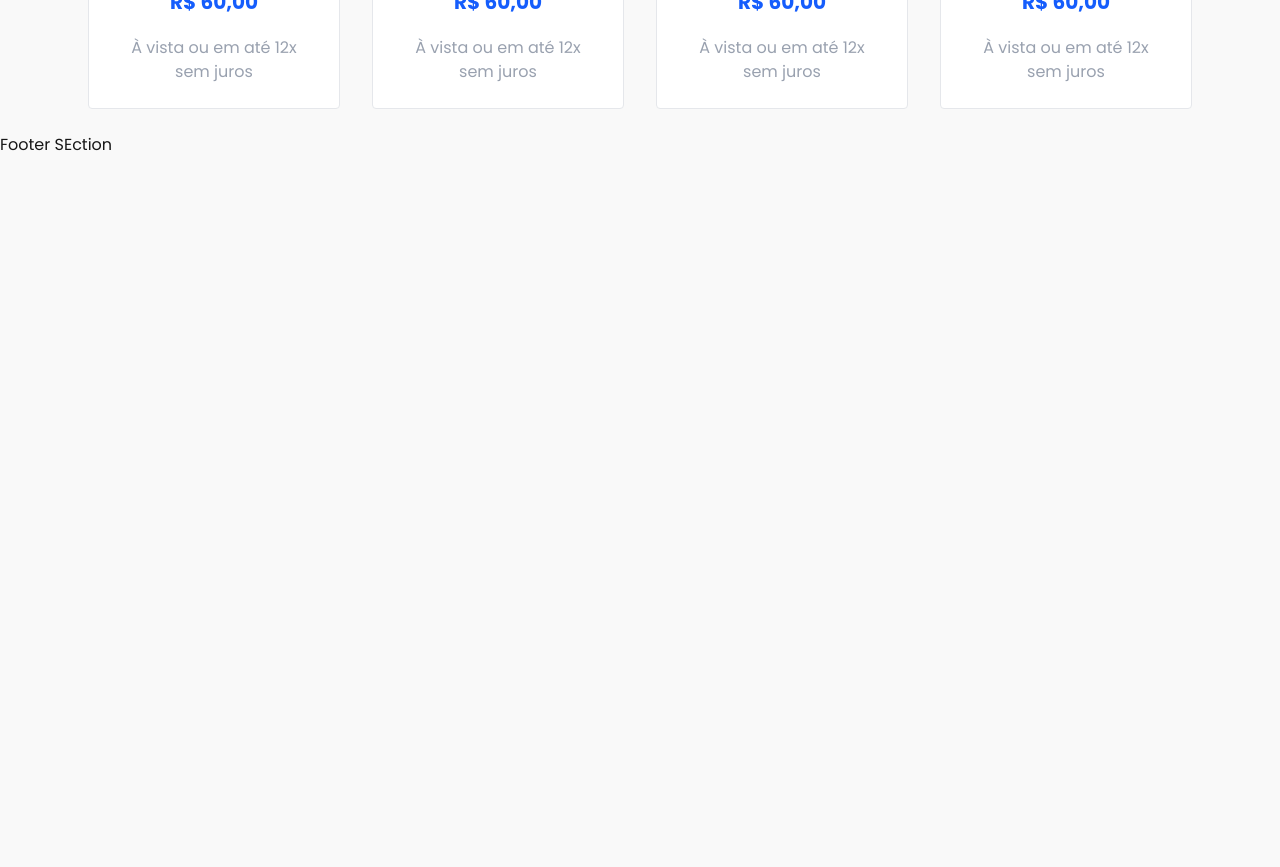
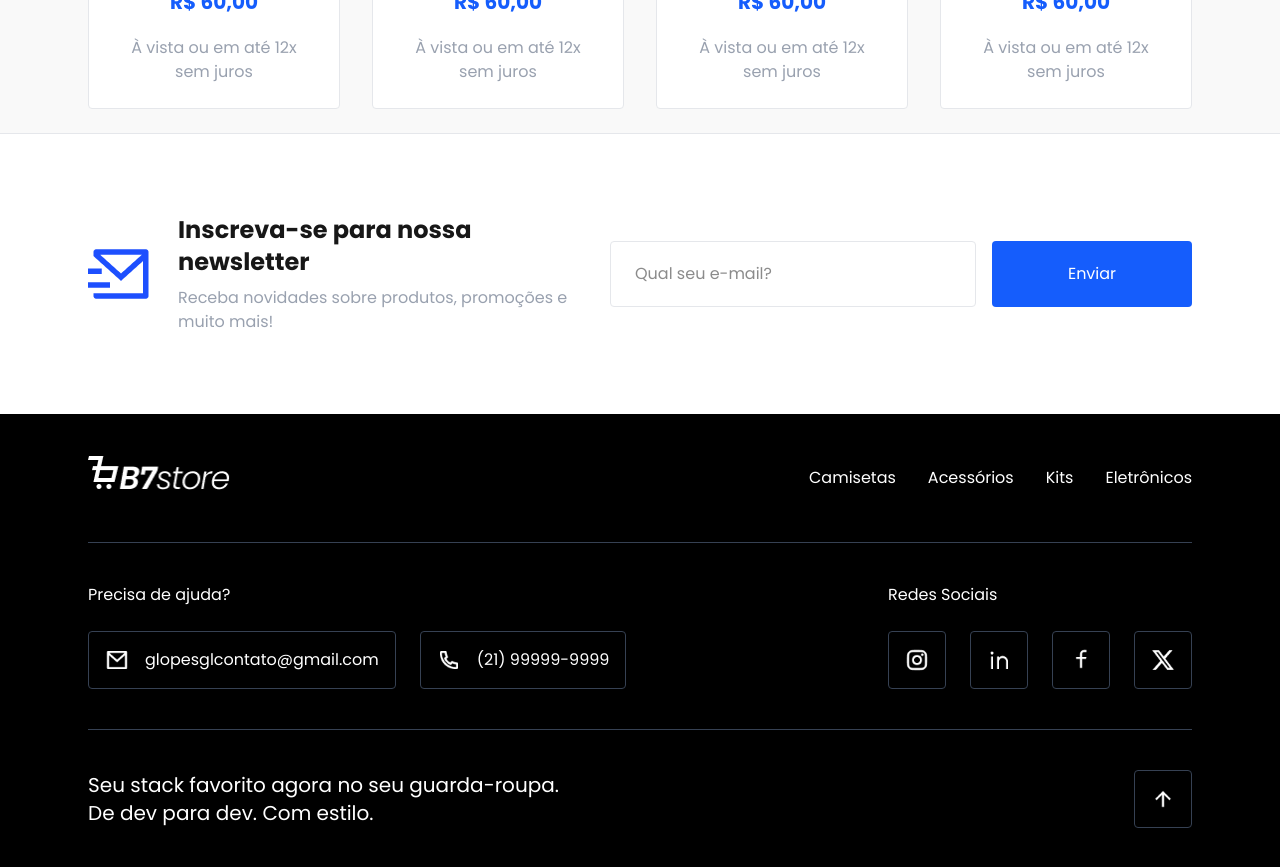
Before and after one commit to Nixwzy/b7store, a Next.js app: page / in a window 1280 px wide. Shown: the part 1860-2727 px from the top of the page. Before the commit the page ends 2017 px from the top, so only its background shows below. Built offline with nearby package versions, Linux system fonts and the light colour scheme.

Commit message:
feat(footer): implement Footer component with newsletter and social links

```diff
--- a/src/components/layout/footer-button.tsx
+++ b/src/components/layout/footer-button.tsx
@@ -0,0 +1,20 @@
+import Image from 'next/image';
+import Link from 'next/link';
+
+type Props = {
+  href: string;
+  icon: string;
+  label?: string;
+};
+
+export const FooterButton = ({ href, icon, label }: Props) => {
+  return (
+    <Link
+      href={href}
+      className="flex items-center gap-4 border border-gray-700 rounded-sm p-4 hover:bg-gray-900"
+    >
+      <Image src={icon} alt="" width={24} height={24} />
+      {label && <span className="flex-1">{label}</span>}
+    </Link>
+  );
+};
--- a/src/components/layout/footer.tsx
+++ b/src/components/layout/footer.tsx
@@ -1,5 +1,106 @@
+import Image from 'next/image';
+import Link from 'next/link';
+import { FooterButton } from './footer-button';
+import { data } from '@/data';
+
 export const Footer = () => {
-    return (
-        <div className="">Footer SEction</div>
-    )
-}
+  return (
+    <footer>
+      <div className="bg-white border-t border-gray-200 px-6 py-14">
+        <div className="w-full max-w-6xl mx-auto p-6 flex flex-col md:flex-row items-center gap-6">
+          <Image
+            src="/assets/ui/mail-send-line.png"
+            alt=""
+            width={68}
+            height={68}
+          />
+          <div className="text-center md:text-left">
+            <h3 className="font-bold text-2xl mb-6 md:mb-2">
+              Inscreva-se para nossa newsletter
+            </h3>
+            <p className="text-gray-400">
+                Receba novidades sobre produtos, promoções e muito mais!
+            </p>
+          </div>
+          <form
+            method="POST"
+            className="w-full flex-1 flex flex-col gap-4 md:flex-row"
+          >
+            <input
+              type="text"
+              className="flex-1 border border-gray-200 rounded-sm px-6 py-5 outline-0"
+              placeholder="Qual seu e-mail?"
+            />
+            <input
+              type="submit"
+              value="Enviar"
+              className="w-full md:w-50 px-6 py-5 bg-blue-600 text-white border-0 rounded-sm cursor-pointer hover:bg-blue-700"
+            />
+          </form>
+        </div>
+      </div>
+      <div className="bg-black text-white">
+        <div className="w-full max-w-6xl mx-auto px-6">
+          <div className="flex flex-col md:flex-row justify-between items-center gap-6 py-16 md:py-10 border-b border-gray-700">
+            <Link href="/">
+              <Image
+                src="/assets/ui/logo-white.png"
+                alt="B7Store"
+                width={143}
+                height={48}
+              />
+            </Link>
+            <ul className="flex flex-col md:flex-row gap-8 items-center">
+              {data.menu.map((item) => (
+                <li key={item.label}>
+                  <Link href={item.href}>{item.label}</Link>
+                </li>
+              ))}
+            </ul>
+          </div>
+          <div className="flex flex-col md:flex-row gap-6 py-16 md:py-10 border-b border-gray-700">
+            <div className="flex-1">
+              <h4 className="mb-6 text-center md:text-left">
+                Precisa de ajuda?
+              </h4>
+              <div className="flex flex-col md:flex-row gap-6">
+                <FooterButton
+                  href="mailto:suporte@b7web.com.br"
+                  icon="/assets/ui/mail-line.png"
+                  label="glopesglcontato@gmail.com"
+                />
+                <FooterButton
+                  href=""
+                  icon="/assets/ui/phone-line.png"
+                  label="(21) 99999-9999"
+                />
+              </div>
+            </div>
+            <div>
+              <h4 className="mb-6 text-center md:text-left">Redes Sociais</h4>
+              <div className="flex flex-row justify-between gap-6">
+                {data.socialLinks.map((social) => (
+                  <FooterButton
+                    key={social.icon}
+                    href={social.href}
+                    icon={social.icon}
+                  />
+                ))}
+              </div>
+            </div>
+          </div>
+          <div className="flex flex-col md:flex-row gap-14 justify-between items-center py-16 md:py-10">
+            <div className="text-xl text-center md:text-left">
+              Seu stack favorito agora no seu guarda-roupa.
+              <br />
+              De dev para dev. Com estilo.
+            </div>
+            <div className="flex justify-center">
+              <FooterButton href="/" icon="/assets/ui/arrow-up-line.png" />
+            </div>
+          </div>
+        </div>
+      </div>
+    </footer>
+  );
+};
--- a/src/data.ts
+++ b/src/data.ts
@@ -1,4 +1,3 @@
-
 export const data = {
   // HARDCODED DATA (will be replaced by API in the future) ----------------------
   banners: [
@@ -12,37 +11,32 @@
       id: 1,
       label: 'Camisa PHP',
       image: '/assets/products/camiseta-php.png',
-      price: 60.00,
+      price: 60.0,
       liked: false,
     },
-      {
+    {
       id: 2,
       label: 'Camisa Laravel',
       image: '/assets/products/camiseta-laravel-branca.png',
-      price: 60.00,
+      price: 60.0,
       liked: false,
     },
-      {
+    {
       id: 3,
       label: 'Camisa NodeJS',
       image: '/assets/products/camiseta-node.png',
-      price: 60.00,
+      price: 60.0,
       liked: false,
     },
-      {
+    {
       id: 4,
       label: 'Camisa React',
       image: '/assets/products/camiseta-react-azul.png',
-      price: 60.00,
+      price: 60.0,
       liked: false,
     },
   ],
   // HARDCODED DATA ---------------------------------------------------------
-
-
-
-
-
 
   // STATIC INFO ----------------------------------------------------------------------
   benefits: [
@@ -68,7 +62,23 @@
     { label: 'Kits', href: 'categories/kits' },
     { label: 'Eletrônicos', href: 'categories/eletronicos' },
   ],
+  socialLinks: [
+    {
+      href: 'https://www.instagram.com/broxadasinistra/?hl=pt-br',
+      icon: '/assets/ui/instagram-line.png',
+    },
+    {
+      href: 'https://github.com/Nixwzy/b7store',
+      icon: '/assets/ui/linkedin-line.png',
+    },
+    {
+      href: 'https://github.com/Nixwzy/b7store',
+      icon: '/assets/ui/facebook-line.png',
+    },
+    {
+      href: 'https://github.com/Nixwzy/b7store',
+      icon: '/assets/ui/twitter-x-fill.png',
+    },
+  ],
   // STATIC INFO ----------------------------------------------------------------------
-
-
 };
```
Also changed, not shown: 1 other file (tests, documents, lock files or other folders).
